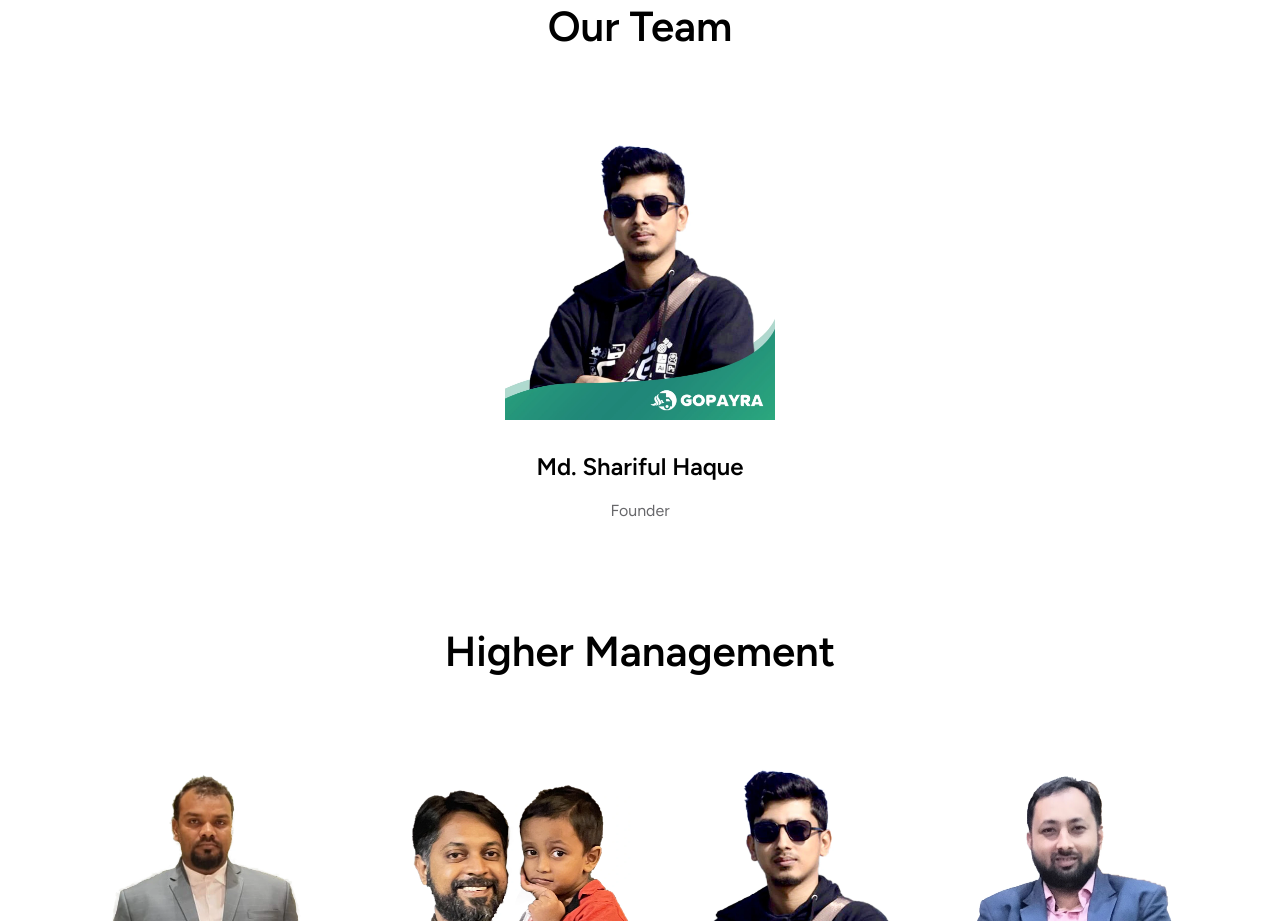
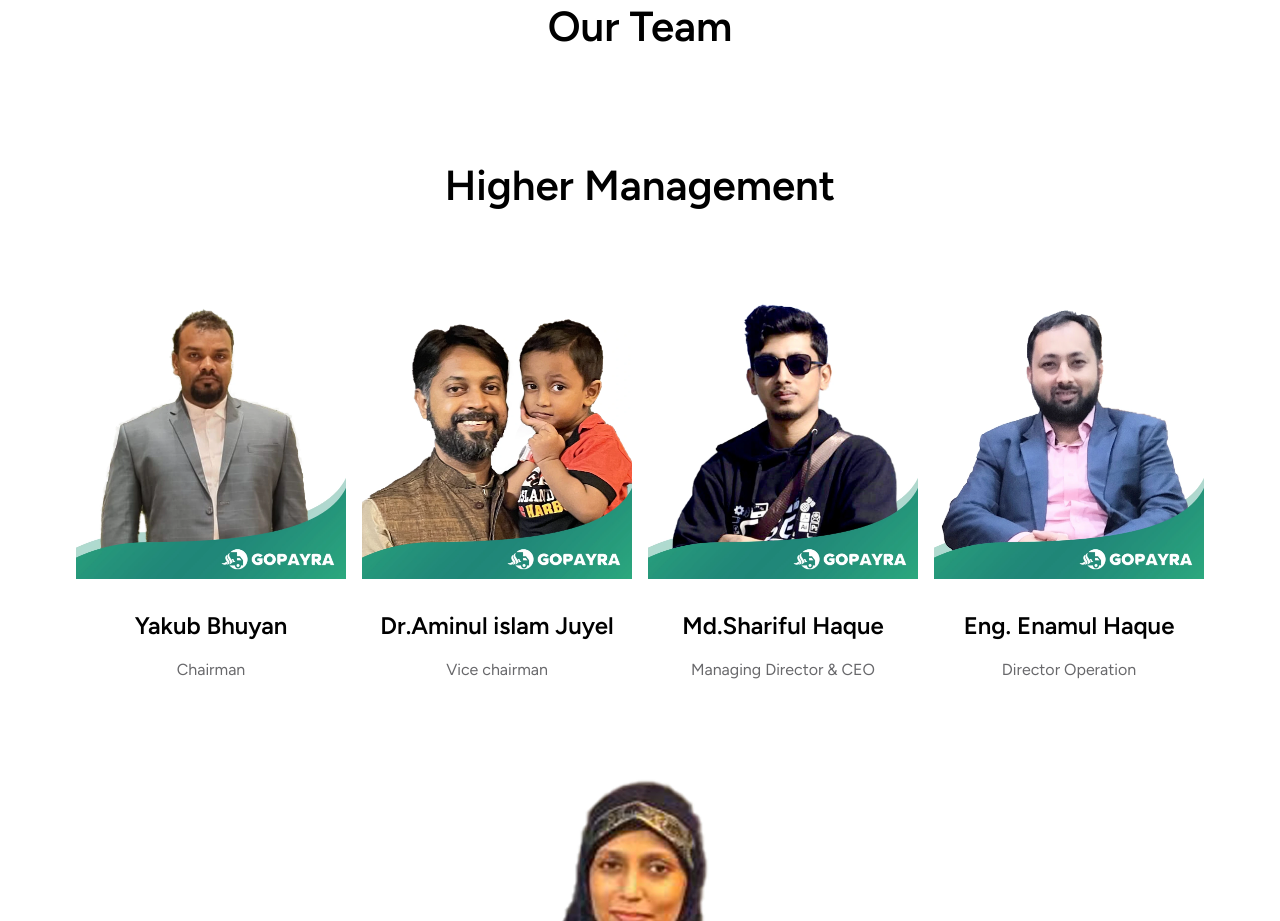
Before and after one commit to gopayra/gopayra, a Next.js app: page /about-us in a window 1280 px wide. Shown: the part 2120-3041 px from the top of the page. Built offline with nearby package versions, Linux system fonts and the light colour scheme.

Commit message:
founder section removed

```diff
--- a/components/AboutUs/OurTeamSection.jsx
+++ b/components/AboutUs/OurTeamSection.jsx
@@ -79,14 +79,12 @@
       <section className='mt-32'>
         <HeadingText text='Our Team' />
 
-        {/* team card */}
-        <div className='text-center mt-16'>
+        {/* founder card */}
+        {/* <div className='text-center mt-16'>
           <Image src={Shariful} alt="" width={270} height={299}/>
-          {/* full name */}
           <h2 className='text-2xl font-semibold mt-6 mb-4'>Md. Shariful Haque</h2>
-          {/* title */}
           <p className='text-goDesc'>Founder</p>
-        </div>
+        </div> */}
       </section>
 
       {/* higher management section */}
```
